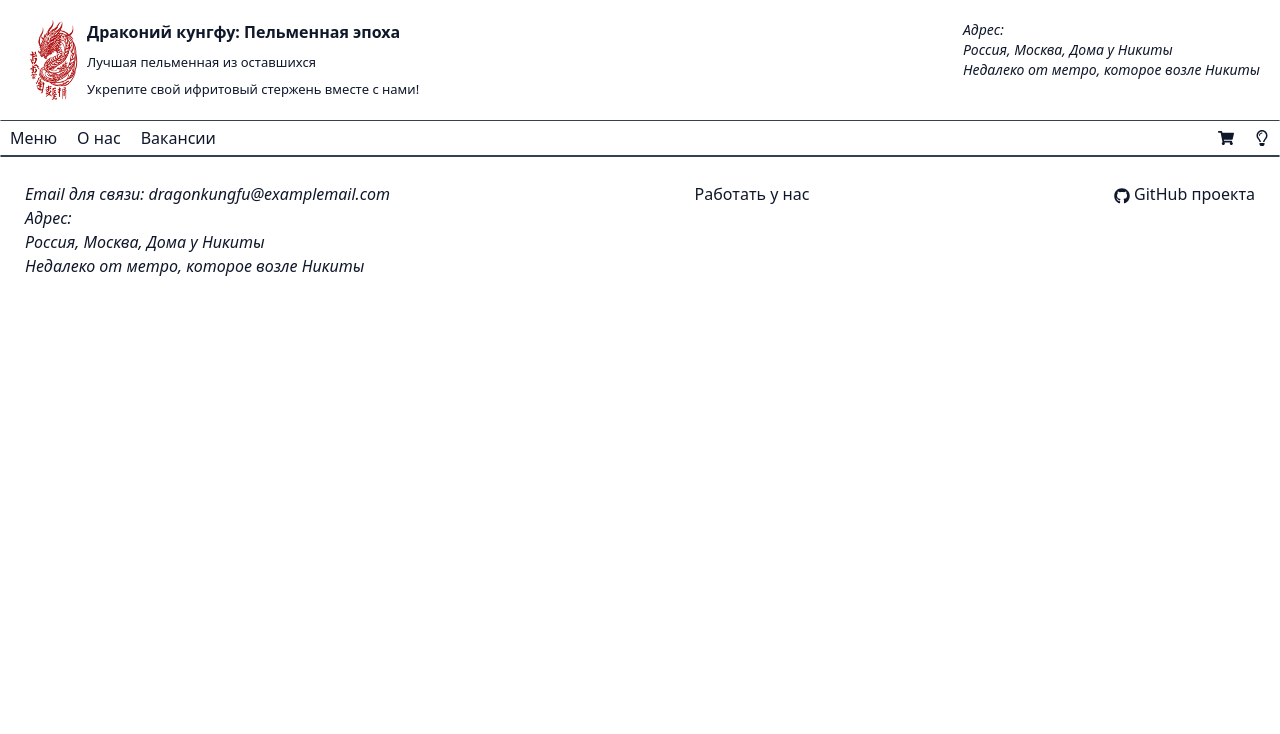
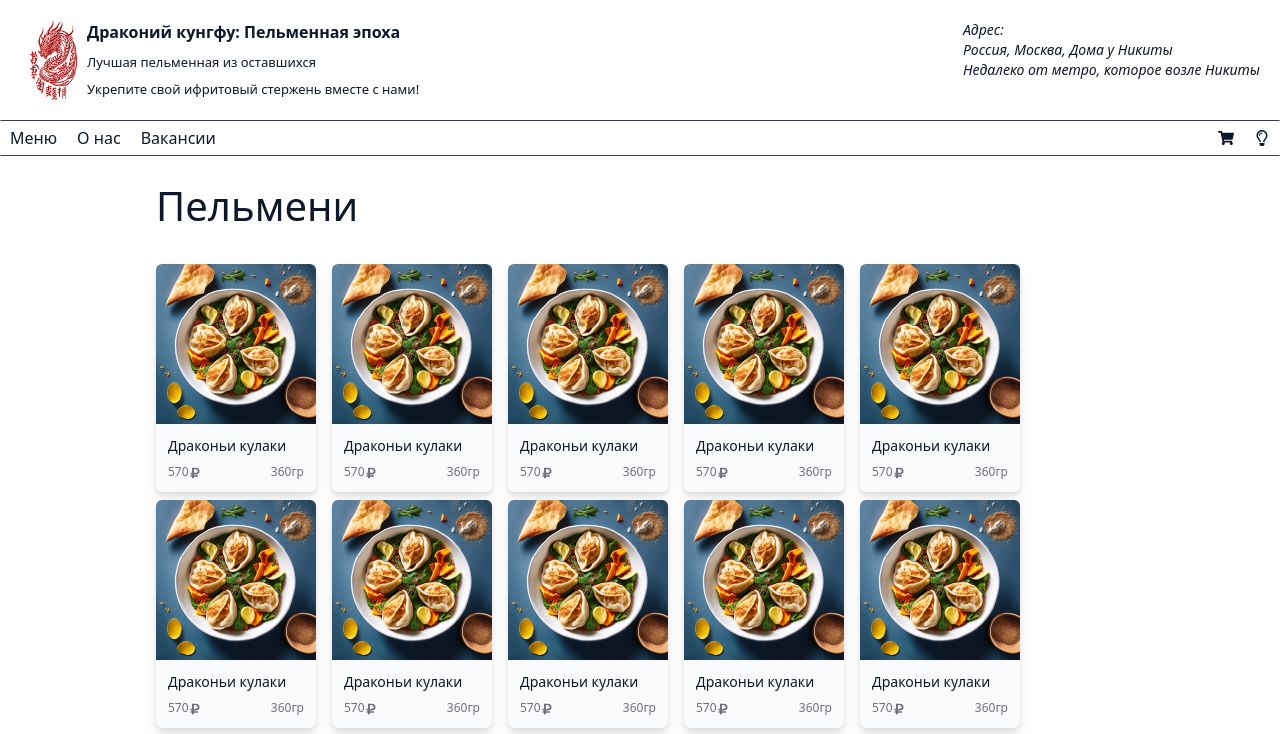
Before and after one commit to AlexandrShapkin/shop, a React (Create React App) app: page / in a window 1280 px wide. Shown: the top 734 px of the page. Built offline with nearby package versions, Linux system fonts and the light colour scheme.

Commit message:
Routing fixed

```diff
--- a/package.json
+++ b/package.json
@@ -6,6 +6,7 @@
     "@testing-library/jest-dom": "^5.16.5",
     "@testing-library/react": "^13.4.0",
     "@testing-library/user-event": "^13.5.0",
+    "express": "^4.18.2",
     "react": "^18.2.0",
     "react-dom": "^18.2.0",
     "react-icons": "^4.8.0",
--- a/public/index.html
+++ b/public/index.html
@@ -5,7 +5,7 @@
     <link rel="icon" href="%PUBLIC_URL%/logo256.ico" />
     <meta name="viewport" content="width=device-width, initial-scale=1" />
     <meta name="description" content="Dragon Kungfu: Dumpling Era" />
-    <link rel="apple-touch-icon" href="%PUBLIC_URL%/logo192.png" />
+    <link rel="apple-touch-icon" href="%PUBLIC_URL%/logo256.ico" />
     <link rel="manifest" href="%PUBLIC_URL%/manifest.json" />
     <title>Драконий кунгфу</title>
   </head>
--- a/src/App.js
+++ b/src/App.js
@@ -9,10 +9,11 @@
   return (
     <BrowserRouter>
       <Routes>
-        <Route path="/" element={<Layout />}>
+        <Route path="*" element={<Layout />}>
           <Route path="about" element={<AboutPage />} />
           <Route path="products" element={<ProductsPage />} />
           <Route path="vacancies" element={<VacanciesPage />} />
+          <Route path="*" element={<ProductsPage />} />
         </Route>
       </Routes>
     </BrowserRouter>
```
Also changed, not shown: 2 other files (tests, documents, lock files or other folders).
